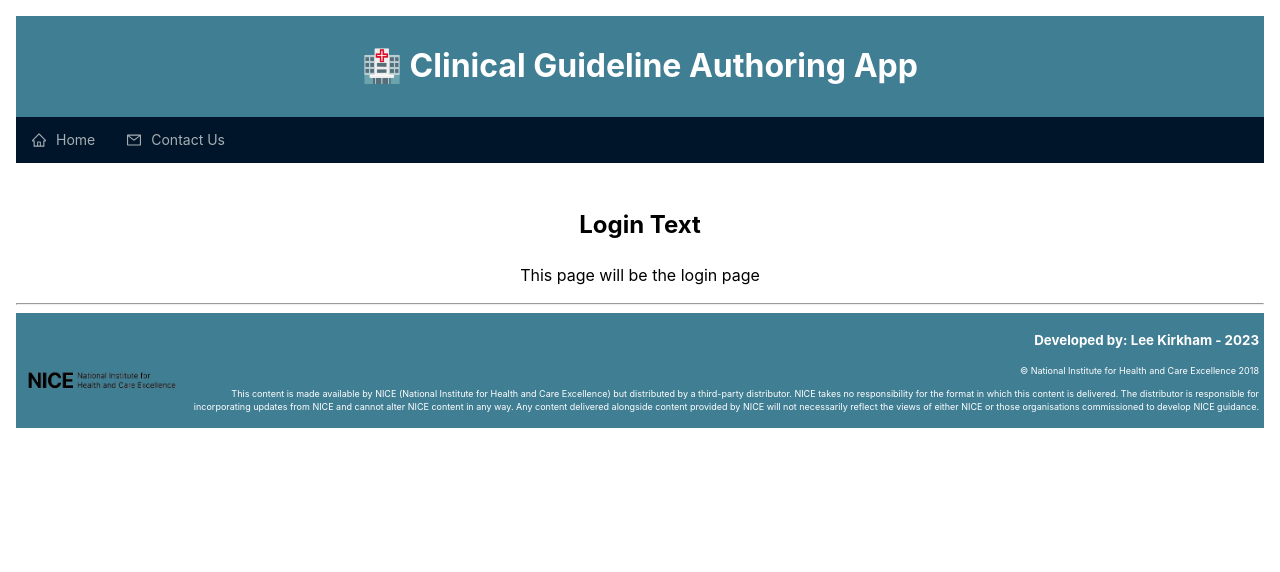
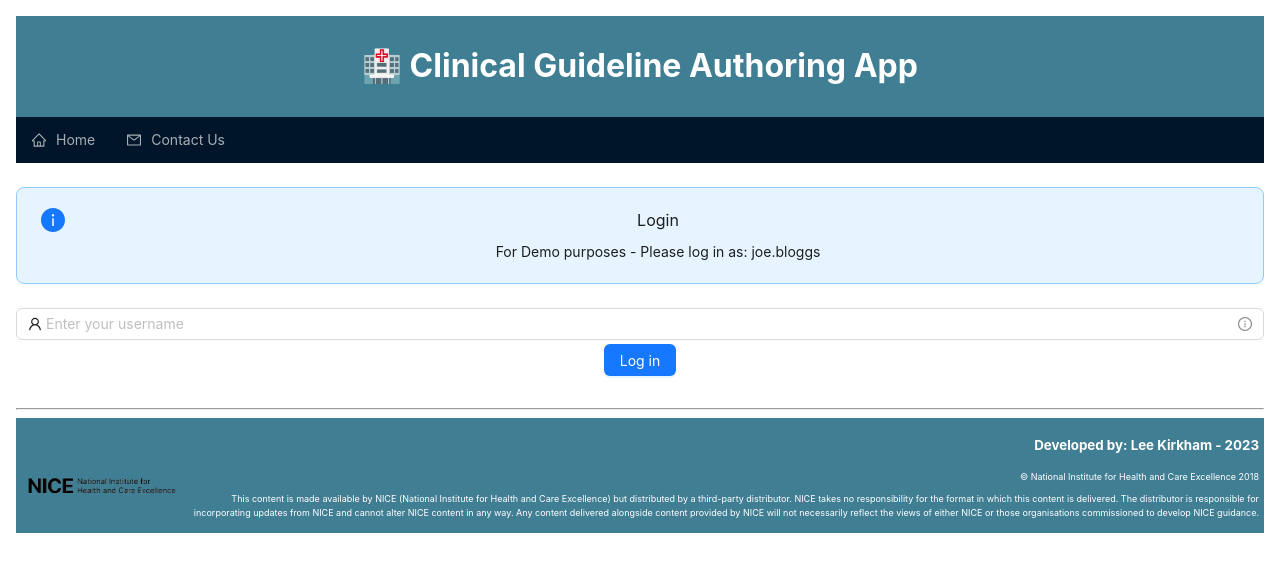
Before and after one commit to leekli/clinical-guideline-app-FE, a React (Vite) app: page / in a window 1280 px wide. Shown: the top 572 px of the page. Built offline with nearby package versions, Linux system fonts and the light colour scheme; the HTML template or start-up script is replaced by a standard one.

Commit message:
implements a basic login page

```diff
--- a/src/components/Login.jsx
+++ b/src/components/Login.jsx
@@ -1,8 +1,64 @@
+import { useState } from "react";
+import { useNavigate, Link } from "react-router-dom";
+import { Alert, Button, Input, Tooltip } from "antd";
+import { InfoCircleOutlined, UserOutlined } from "@ant-design/icons";
+
 export const Login = () => {
-    return (
-      <>
-        <h2>Login Text</h2>
-        <p>This page will be the login page</p>
-      </>
-    )
-}
+  const [newUsername, setNewUsername] = useState("");
+  let navigate = useNavigate();
+
+  const routeChange = (path) => {
+    navigate(path);
+  };
+
+  const handleUsernameChange = (event) => {
+    setNewUsername(event.target.value);
+  };
+
+  const handleSubmit = (event) => {
+    event.preventDefault();
+
+    if (newUsername === "joe.bloggs") {
+      setNewUsername("");
+      routeChange(`/guidelines`);
+    }
+  };
+
+  return (
+    <>
+      <main>
+        <form className="Login__form" onSubmit={handleSubmit}>
+          <label htmlFor="Login__textbox">
+            <Alert
+              message="Login"
+              description={`For Demo purposes - Please log in as: joe.bloggs`}
+              type="info"
+              showIcon
+            />
+            <br />
+            <Input
+              name="Login__textbox"
+              id="Login__textbox"
+              value={newUsername}
+              onChange={handleUsernameChange}
+              placeholder="Enter your username"
+              required
+              prefix={<UserOutlined className="site-form-item-icon" />}
+              suffix={
+                <Tooltip title="Please enter your username">
+                  <InfoCircleOutlined style={{ color: "rgba(0,0,0,.45)" }} />
+                </Tooltip>
+              }
+            />
+          </label>
+          <br />
+          <Button type="primary" htmlType="submit" style={{ marginTop: "4px" }}>
+            Log in
+          </Button>
+          <br />
+          <br />
+        </form>
+      </main>
+    </>
+  );
+};
```
